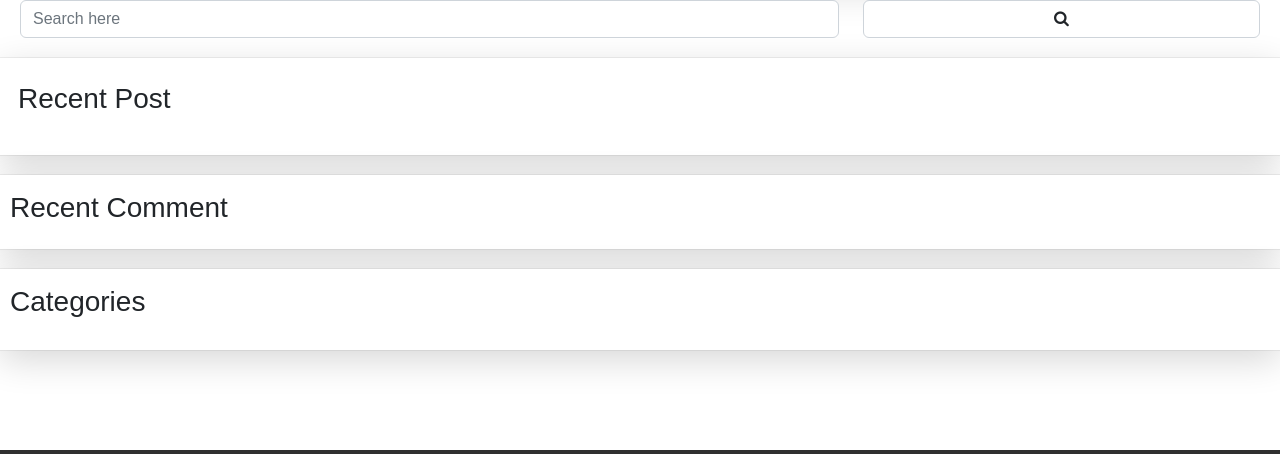
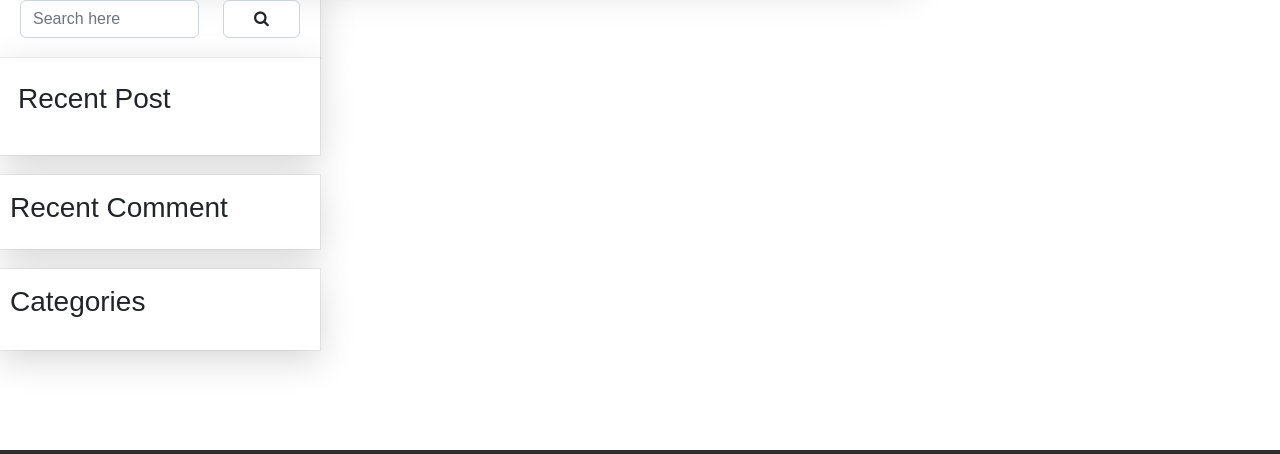
Before and after one commit to karun88045/Pixabulous_designs, a PHP site: page /PD7/post.php in a window 1280 px wide. Shown: the part 927-1381 px from the top of the page. Run offline with PHP 8.4, Linux system fonts and the light colour scheme; data that the repository does not hold is empty; some libraries are stand-ins or nearby versions; grey boxes are pictures that could not be loaded.

Commit message:
Update post.php

```diff
--- a/post.php
+++ b/post.php
@@ -171,9 +171,9 @@ a.post-img {
                 </article>
             </main><!-- #main -->
         </div>
-
-
-        <?php include"sidebar.php"; ?>
+        <div class="col-lg-3 col-md-3 col-sm-12 col-xs-12">
+            <?php include"sidebar.php"; ?>
+        </div>
 
     </div>
 </div>
```
